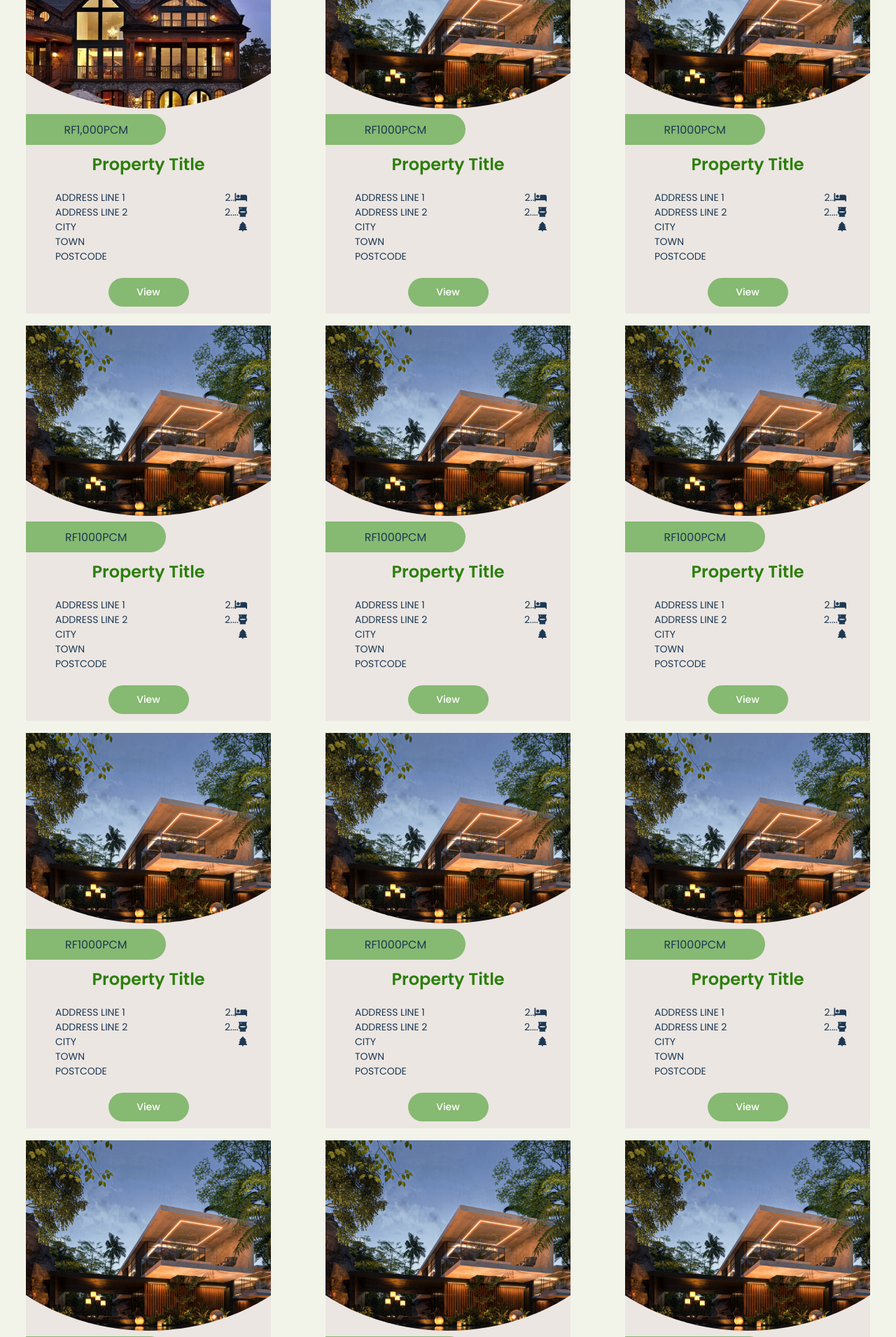
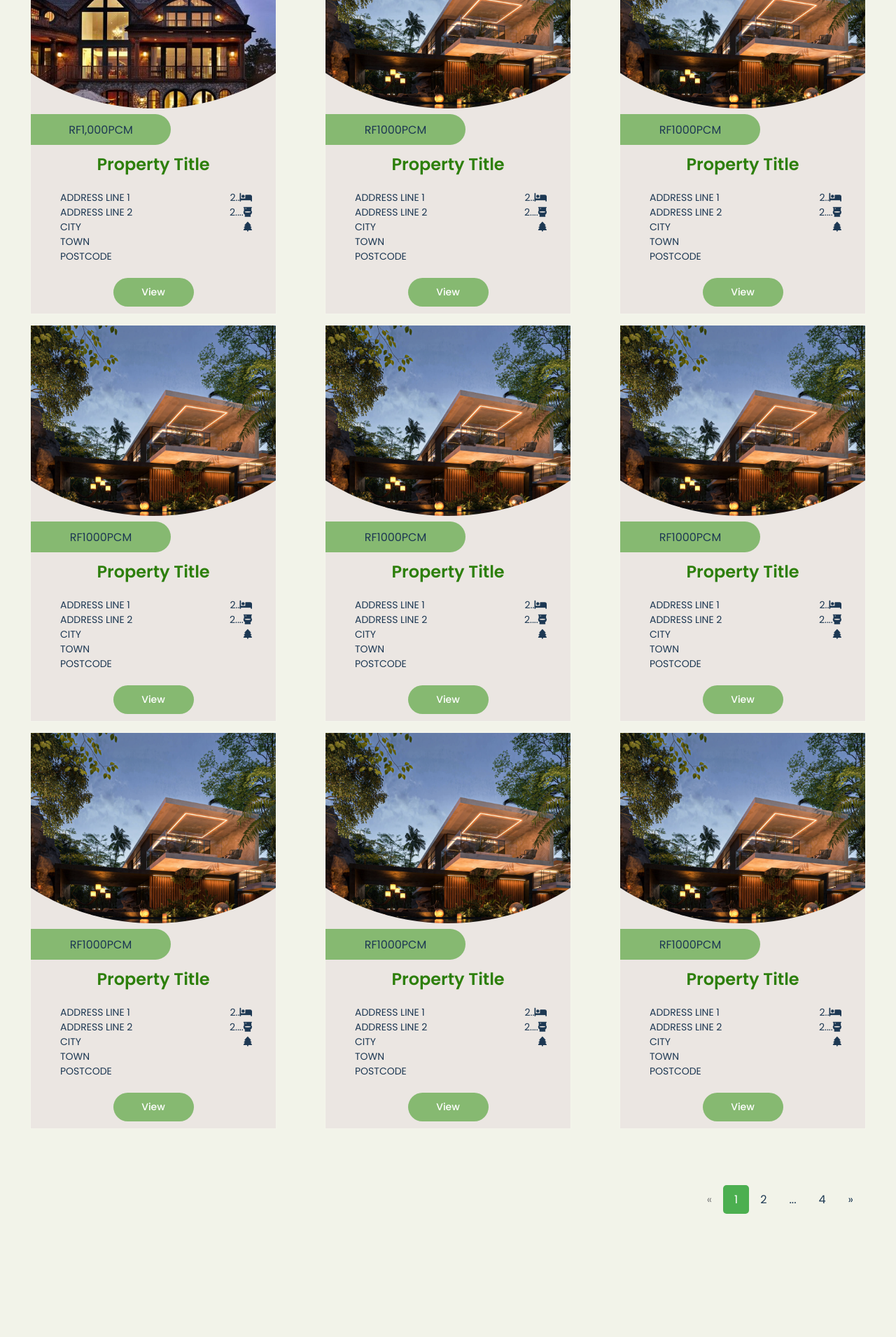
Before and after one commit to nightfury-305244/Brittania, a PHP site: page /rent.php in a window 1280 px wide. Shown: the part 2160-4070 px from the top of the page at 70% size. Run offline with PHP 8.4, Linux system fonts and the light colour scheme; data comes from the database, SQL or seed files in the repository; some libraries are stand-ins or nearby versions.

Commit message:
add pagination

```diff
--- a/assets/css/styles.css
+++ b/assets/css/styles.css
@@ -895,12 +895,17 @@
 }
 /* RENT */
 
+.card_view__container{
+  display: flex;
+  flex-direction: column;
+  align-items: end;
+}
 
 /* Grid Containers */
 .grid__container {
   display: flex;
   flex-wrap: wrap;
-  padding: 80px 0;
+  padding: 80px 10px;
   row-gap: 15px;
   column-gap: 3px;
   justify-content: space-around;
@@ -1615,3 +1620,33 @@
   top: -100%;
   left: 200%;
 }
+
+.pagination {
+  display: inline-block;
+  padding: 0 45px;
+}
+
+.pagination a {
+  color: var(--text-color);
+  float: left;
+  padding: 8px 16px;
+  text-decoration: none;
+}
+
+.pagination a.disable {
+  pointer-events: none;
+  color: gray; /* Adjust color as needed */
+  cursor: not-allowed;
+}
+
+.pagination a.active {
+  background-color: #4CAF50;
+  color: white;
+  border-radius: 5px;
+  padding: 8px 16px;
+}
+
+.pagination a:hover:not(.active) {
+  background-color: #ddd;
+  border-radius: 5px;
+}
--- a/rent.php
+++ b/rent.php
@@ -104,30 +104,31 @@
 
             <!-- Properties-->
             <!-- RESPONSIVE GRID-->
-            <div class="grid__container">
+            <div class="card_view__container">
 
             <?php
 
                 require 'db_connection.php';
 
                 // Pagination
-                $limit = 24; // Number of records to display per page
+                $results_per_page = 15; // Number of records to display per page
                 $page = isset($_GET['page']) && is_numeric($_GET['page']) ? $_GET['page'] : 1; // Get the current page number
-                $start = ($page - 1) * $limit; // Calculate the starting index for the records
+                $start = ($page - 1) * $results_per_page; // Calculate the starting index for the records
 
                 // Get the total number of column
                 $sql_count = "SELECT COUNT(*) as count FROM property WHERE b_r_c = 'Rent' AND available = 'A'";
                 $total_records = $conn->query($sql_count)->fetch_row()[0];
-                $total_pages = ceil($total_records / $limit);
+                $total_pages = ceil($total_records / $results_per_page);
 
                 // Fetch records with pagination
-                $sql = "SELECT * FROM property WHERE b_r_c = 'Rent' AND available = 'A' LIMIT $start, $limit";
+                $sql = "SELECT * FROM property WHERE b_r_c = 'Rent' AND available = 'A' LIMIT $start, $results_per_page";
                 $result = $conn->query($sql);
 
 
                  // Display data
                 if ($result->num_rows > 0) {
                     // Output data of each row
+                        echo "<div class='grid__container'>";
                     while ($row = $result->fetch_assoc()) {
                         echo "<article class='nft'>";
                         echo "<div class='popular__card  swiper-slide'>";
@@ -173,20 +174,37 @@
                         echo "</div>";
                         echo "</article>";
                     }
+                    echo "</div>";
 
 
-                    echo "total_pages: " . $total_pages;
-                    echo "total_records: " . $total_records;
-                    echo "limit: " . $limit;
+                    echo "<div class='pagination'>";
+                    if ($page > 1)
+                        echo "<a href='rent.php?page=". $page-1 ."'>&laquo;</a>";
+                    else
+                        echo "<a class='disable' href='rent.php?page=". $page-1 ."'>&laquo;</a>";
 
-                    if ($total_pages > 1) {
-                        echo "<div class='pagination'>";
-                        for ($i = 1; $i <= $total_pages; $i++) {
-                            $active_class = ($i == $page) ? 'active' : '';
-                            echo "<a href='rent.php?page=$i' class='pagination__link $active_class'>$i</a>";
-                        }
-                        echo "</div>";
+                    if ($page > 3){
+                        echo "<a href='rent.php?page=1'>1</a>";
+                        echo "<a>...</a>";
                     }
+
+                    if ($page-1 > 0) {echo "<a href='rent.php?page=". $page-1 ."'>". $page-1 ."</a>";}
+
+                    echo "<a class='active' href='rent.php?page=". $page ."'>". $page ."</a>";
+
+                    if ($page+1 < $total_pages+1) {echo "<a href='rent.php?page=". $page+1 ."'>". $page+1 ."</a>";}
+
+                    if ($page < $total_pages-2) {
+                        echo "<a>...</a>";
+                        echo "<a href='rent.php?page=". $total_pages ."'>". $total_pages ."</a>";
+                    }
+
+                    if ($page < $total_pages)
+                        echo "<a href='rent.php?page=". $page+1 ."'>&raquo;</a>";
+                    else
+                        echo "<a class='disable' href='rent.php?page=". $page+1 ."'>&raquo;</a>";
+
+                    echo "</ul>";
                 } else {
                     echo "0 results";
                 }
@@ -197,48 +215,6 @@
             ?></div>
             <!-- RESPOSNIVE GRID END-->
             <!-- Properties-->
-
-
-
-            <button id="view-more-button">View More</button>
-
-
-
-            <script>
-            document.addEventListener('DOMContentLoaded', function() {
-                var page = <?php echo isset($_GET['page']) ? $_GET['page'] : 1; ?>; // Initial page number from URL parameter
-                var limit = 24; // Number of records to show per page
-                var records = document.querySelectorAll('.popular__card');
-
-                // Function to display records for the current page
-                function showRecordsForPage() {
-                    var startIndex = (page - 1) * limit;
-                    var endIndex = startIndex + limit;
-
-                    // Display records for the current page
-                    for (var i = 0; i < records.length; i++) {
-                        if (i >= startIndex && i < endIndex) {
-                            records[i].style.display = 'block';
-                        } else {
-                            records[i].style.display = 'none';
-                        }
-                    }
-
-                    // Toggle visibility of "View More" button based on remaining records
-                    var hasMoreRecords = endIndex < records.length;
-                    document.getElementById('view-more-button').style.display = hasMoreRecords ? 'block' : 'none';
-                }
-
-                // Event listener for "View More" button click
-                document.getElementById('view-more-button').addEventListener('click', function() {
-                    page++; // Increment page number
-                    showRecordsForPage(); // Display records for the updated page
-                });
-
-                // Initially display records for the first page
-                showRecordsForPage();
-            });
-        </script>
 
 
 <script>
```
